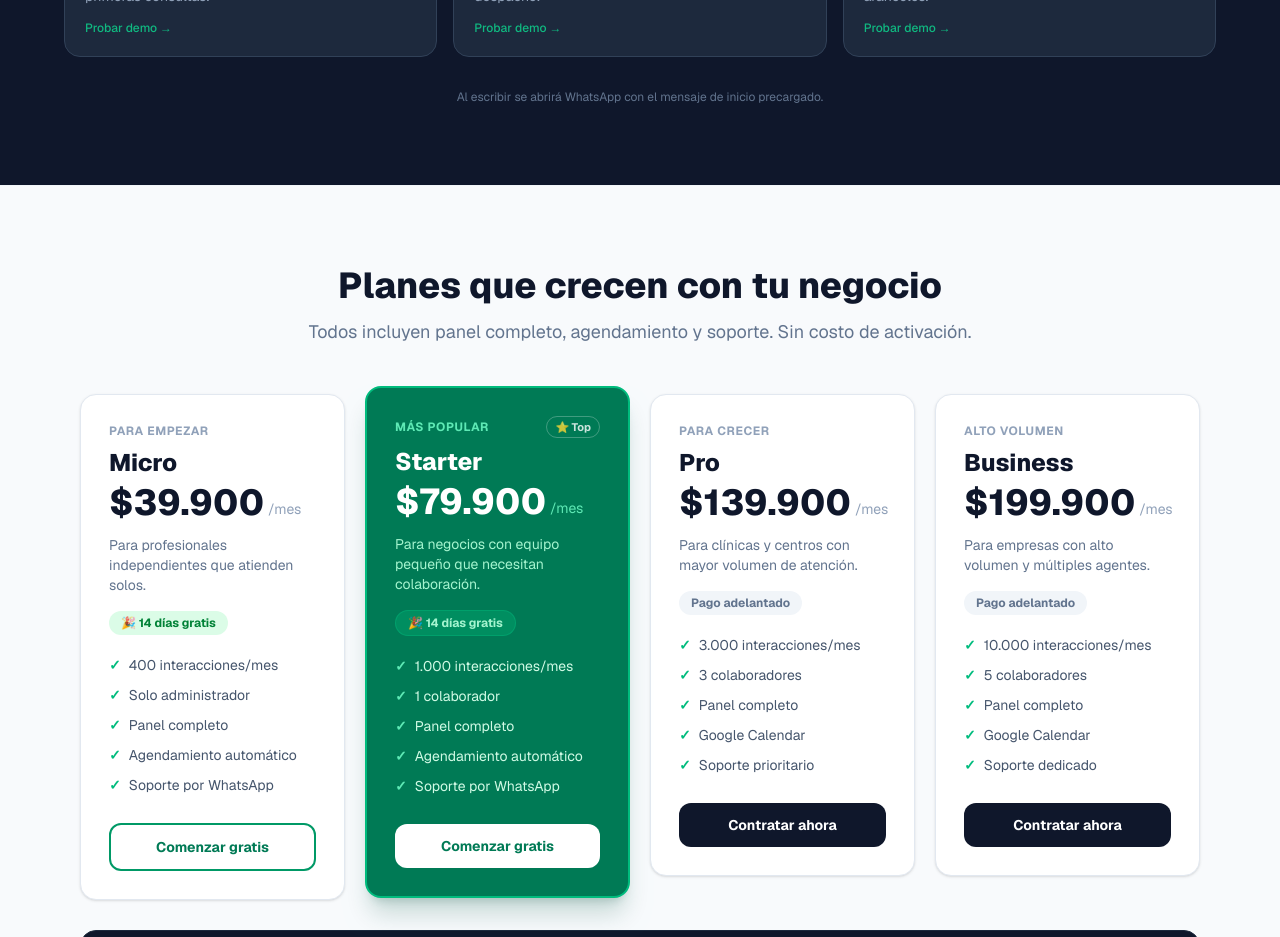
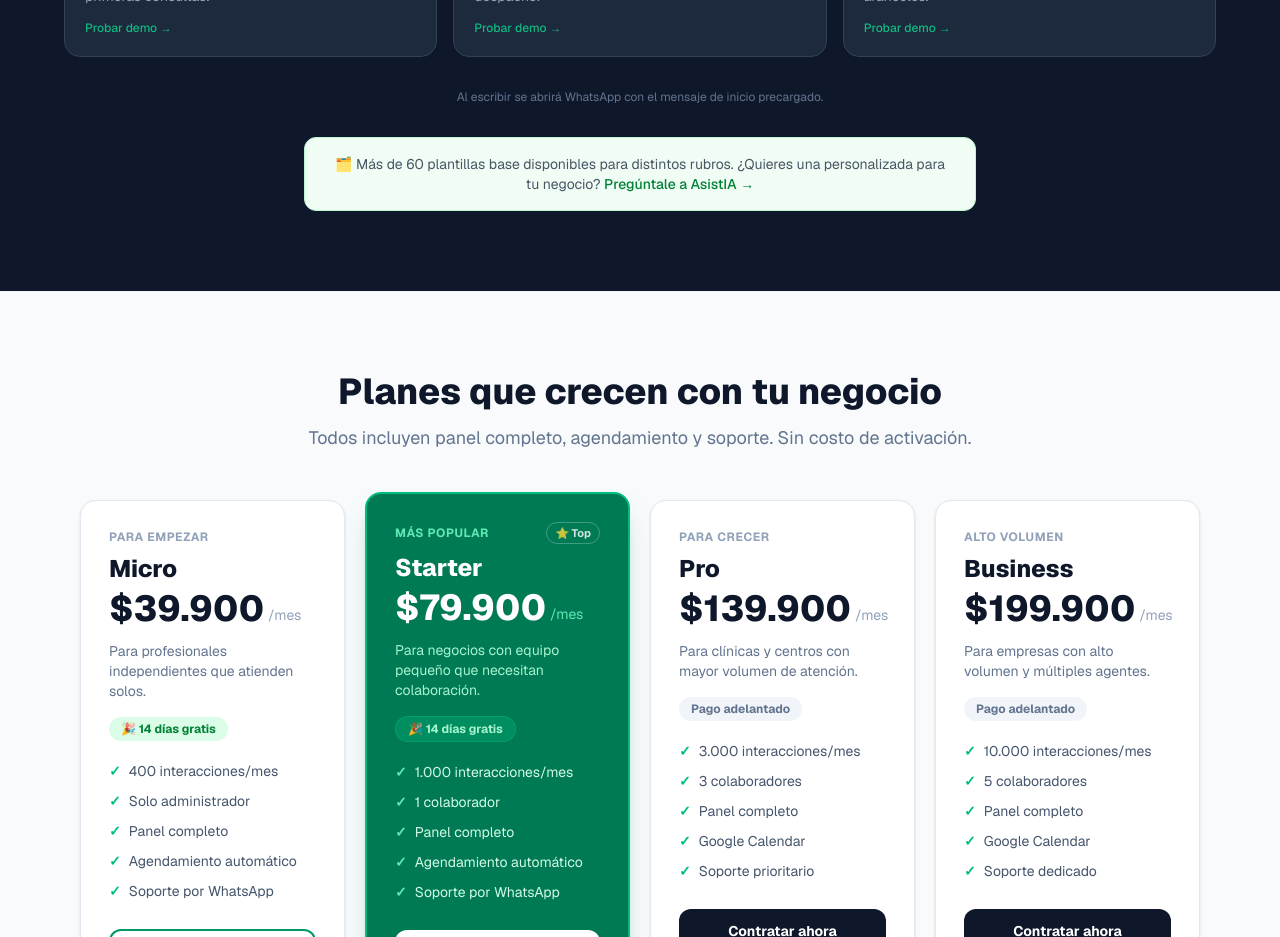
Before and after one commit to agenciaiatemuco-sys/asistia-landing, a Next.js app: page / in a window 1280 px wide. Shown: the part 2840-3777 px from the top of the page. Built offline with nearby package versions, Linux system fonts and the light colour scheme; no server answers.

Commit message:
feat(landing): agregar banner plantillas bajo sección Showroom

```diff
--- a/components/Showroom.tsx
+++ b/components/Showroom.tsx
@@ -72,6 +72,20 @@ export default function Showroom() {
         <p className="text-center text-slate-500 text-xs mt-8">
           Al escribir se abrirá WhatsApp con el mensaje de inicio precargado.
         </p>
+
+        {/* Banner plantillas */}
+        <div className="mt-8 max-w-2xl mx-auto py-4 px-6 rounded-xl bg-green-50 border border-green-200 text-sm text-gray-600 text-center">
+          🗂️ Más de 60 plantillas base disponibles para distintos rubros.{" "}
+          ¿Quieres una personalizada para tu negocio?{" "}
+          <a
+            href={`https://wa.me/${WA_NUMBER}?text=Hola%2C%20me%20interesa%20saber%20m%C3%A1s%20sobre%20las%20plantillas%20de%20AsistIA`}
+            target="_blank"
+            rel="noopener noreferrer"
+            className="text-green-700 font-medium hover:underline"
+          >
+            Pregúntale a AsistIA →
+          </a>
+        </div>
       </div>
     </section>
   );
```
